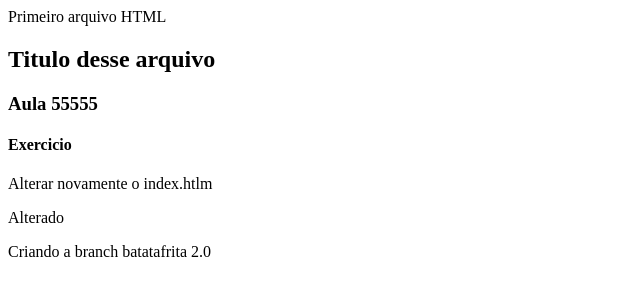
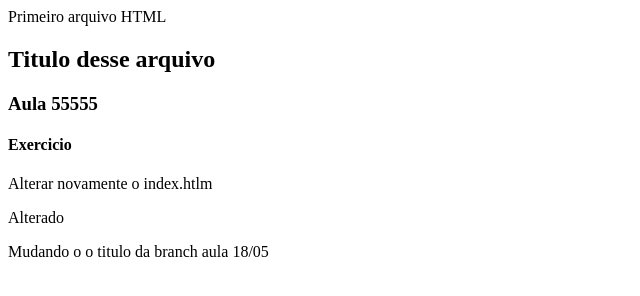
Before and after one commit to RJuniorXD/bootcampDB1, a plain HTML site: page index.html in a window 1280 px wide. Shown: the full height of the page, 0-640 px from the left. Drawn offline with Linux system fonts and the light colour scheme.

Commit message:
Alterando texto index.html

```diff
--- a/index.html
+++ b/index.html
@@ -8,6 +8,6 @@
 
         <p>Alterado</p>
 
-        <p>Criando a branch batatafrita 2.0</p>
+        <p>Mudando o o titulo da branch aula 18/05</p>
     </body>
 </html>
```
